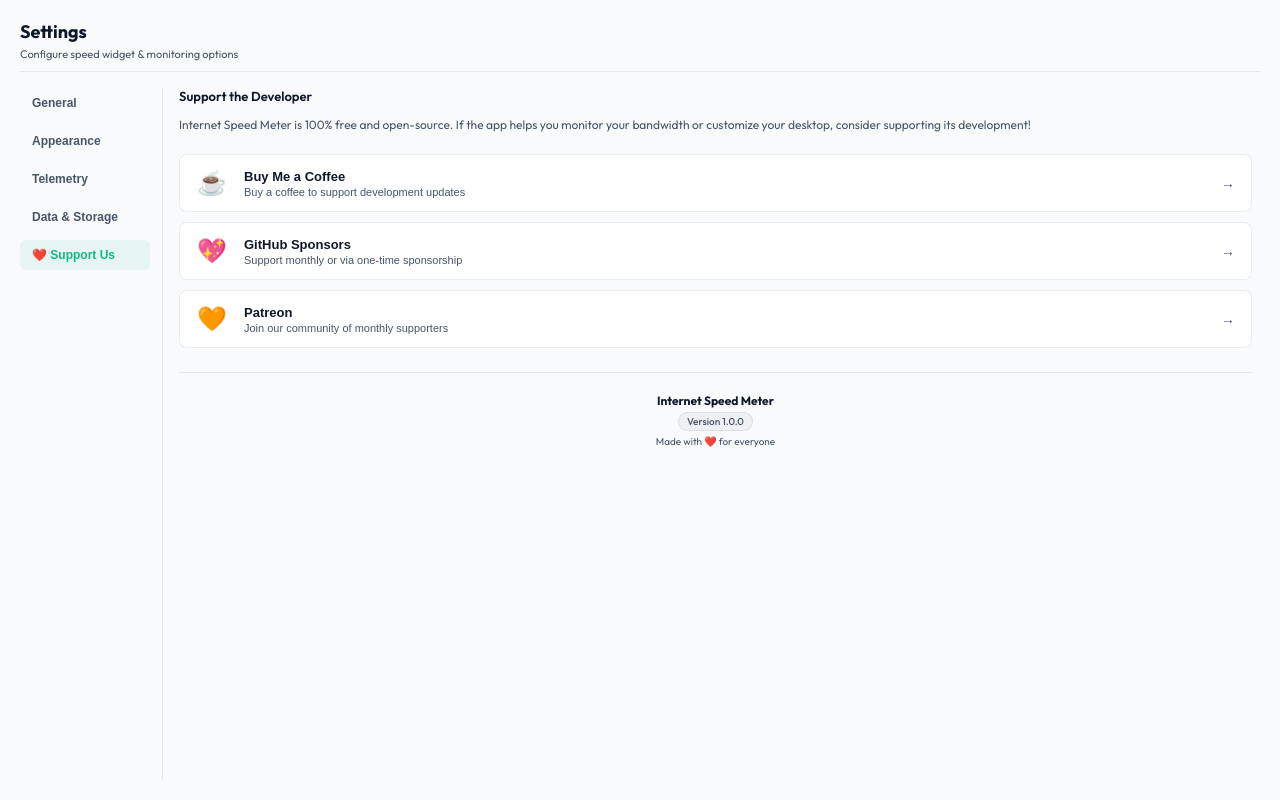
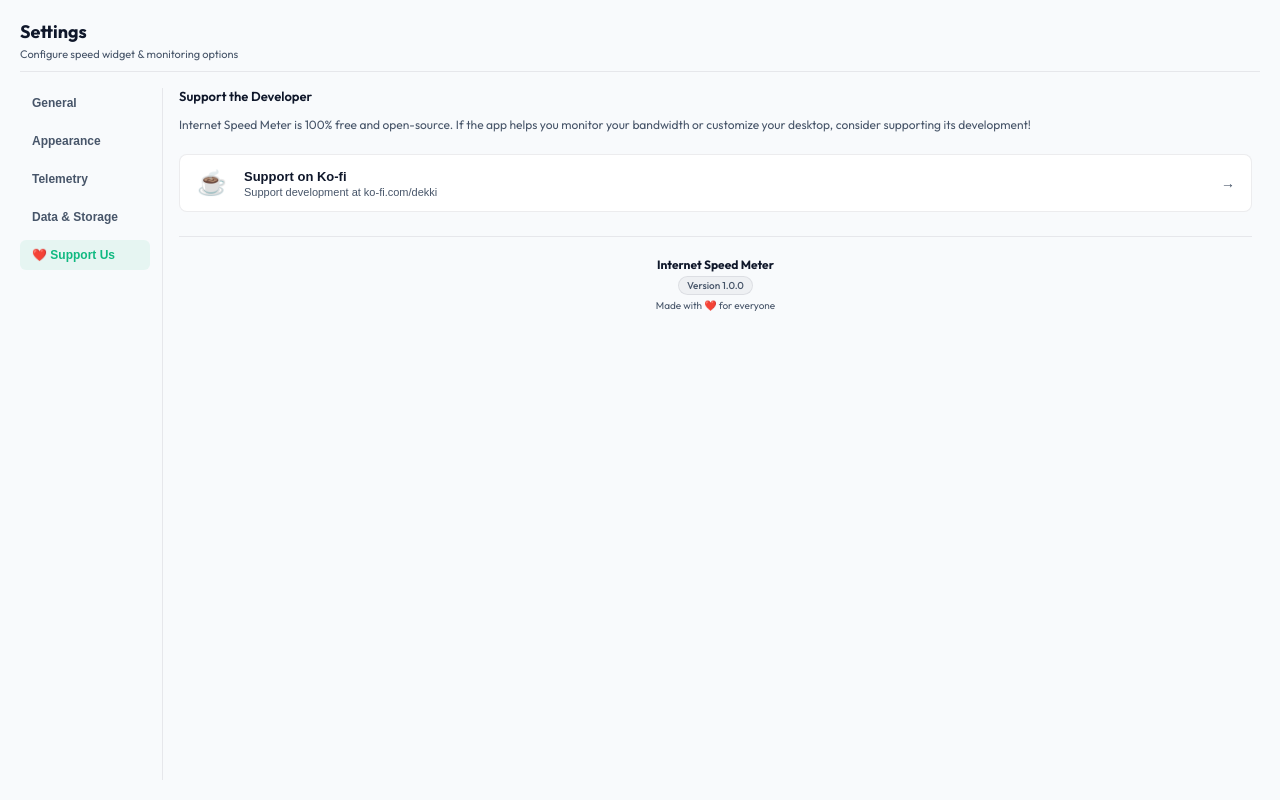
Before and after one commit to iharshraj1123/modern-internet-speed-meter, a SvelteKit app: page /settings in a window 1280 px wide. Both pictures are taken after a click on the button "❤️ Support Us". Built offline with nearby package versions, Linux system fonts and the light colour scheme.

Commit message:
Enable autostart with PC by default on app launch, fix donation link browser opening, remove GitHub sponsors

```diff
--- a/src/routes/settings/+page.svelte
+++ b/src/routes/settings/+page.svelte
@@ -6,9 +6,14 @@
 
   async function visitDonationLink(url) {
     try {
-      await openUrl(url);
+      await invoke("open_url", { url });
     } catch (e) {
-      console.error("Failed to open donation link", e);
+      console.error("Failed to open link", e);
+      try {
+        await openUrl(url);
+      } catch (err) {
+        window.open(url, "_blank");
+      }
     }
   }
 
@@ -600,29 +605,11 @@
           </p>
 
           <div class="donation-options">
-            <button class="donation-card bmac" onclick={() => visitDonationLink('https://buymeacoffee.com/')}>
+            <button class="donation-card kofi" onclick={() => visitDonationLink('https://ko-fi.com/dekki')}>
               <div class="donation-icon">☕</div>
               <div class="donation-text">
-                <h3>Buy Me a Coffee</h3>
-                <span>Buy a coffee to support development updates</span>
-              </div>
-              <span class="donation-arrow">→</span>
-            </button>
-
-            <button class="donation-card github" onclick={() => visitDonationLink('https://github.com/sponsors/')}>
-              <div class="donation-icon">💖</div>
-              <div class="donation-text">
-                <h3>GitHub Sponsors</h3>
-                <span>Support monthly or via one-time sponsorship</span>
-              </div>
-              <span class="donation-arrow">→</span>
-            </button>
-
-            <button class="donation-card patreon" onclick={() => visitDonationLink('https://patreon.com/')}>
-              <div class="donation-icon">🧡</div>
-              <div class="donation-text">
-                <h3>Patreon</h3>
-                <span>Join our community of monthly supporters</span>
+                <h3>Support on Ko-fi</h3>
+                <span>Support development at ko-fi.com/dekki</span>
               </div>
               <span class="donation-arrow">→</span>
             </button>
@@ -1151,16 +1138,12 @@
     background: var(--btn-hover);
   }
 
-  .donation-card.bmac:hover {
-    border-color: #ffdd00;
+  .donation-card.kofi:hover {
+    border-color: #ff5e5b;
   }
 
   .donation-card.github:hover {
     border-color: #ff5a79;
-  }
-
-  .donation-card.patreon:hover {
-    border-color: #f96854;
   }
 
   .donation-icon {
```
Also changed, not shown: 1 other file (tests, documents, lock files or other folders).
